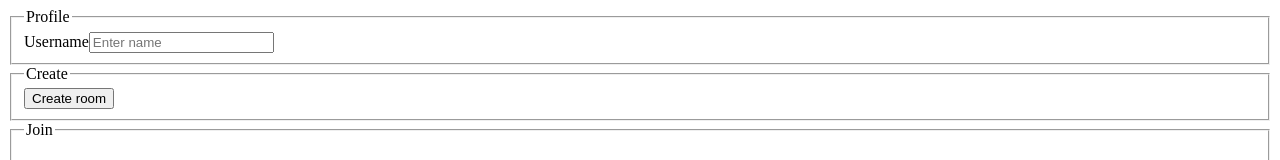
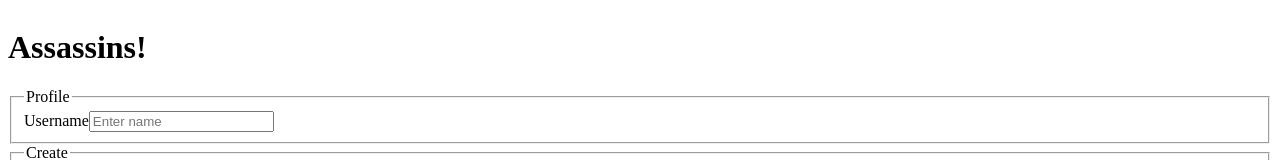
Before and after one commit to andrewboyley/assassins, a Vue app in the folder client/: page / in a window 1280 px wide. Shown: the top 160 px of the page. Built offline with nearby package versions, Linux system fonts and the light colour scheme; no server answers.

Commit message:
Fixed join error

```diff
--- a/client/index.html
+++ b/client/index.html
@@ -9,7 +9,7 @@
     />
     <meta name="apple-mobile-web-app-capable" content="yes" />
 
-    <title>Vite App</title>
+    <title>Assassins!</title>
   </head>
   <body>
     <div id="app"></div>
--- a/client/src/App.vue
+++ b/client/src/App.vue
@@ -1,5 +1,6 @@
 <template>
   <div id="main">
+    <h1>Assassins!</h1>
     <form id="profile">
       <fieldset>
         <legend>Profile</legend>
@@ -144,7 +145,9 @@ export default {
         "join",
         { room: this.joinRoomCode, admin: false, username: this.username },
         (result) => {
-          // console.log(result);
+          if(!result){
+            alert("Problem joining room");
+          }
         }
       );
     },
```
Also changed, not shown: 1 other file (tests, documents, lock files or other folders).
